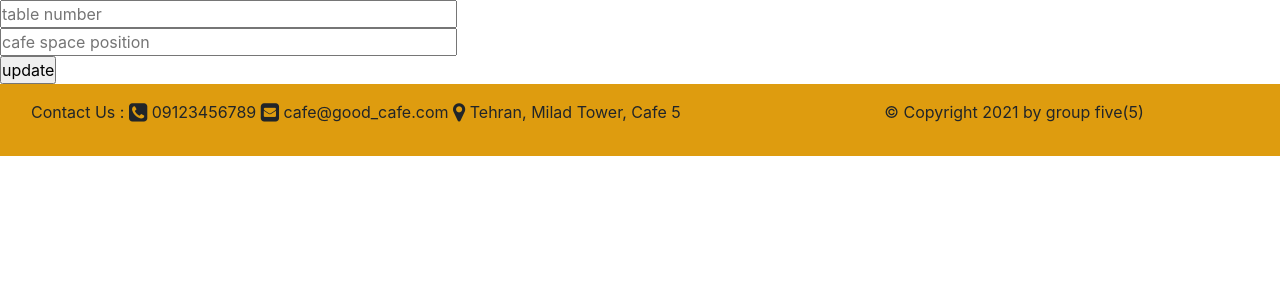
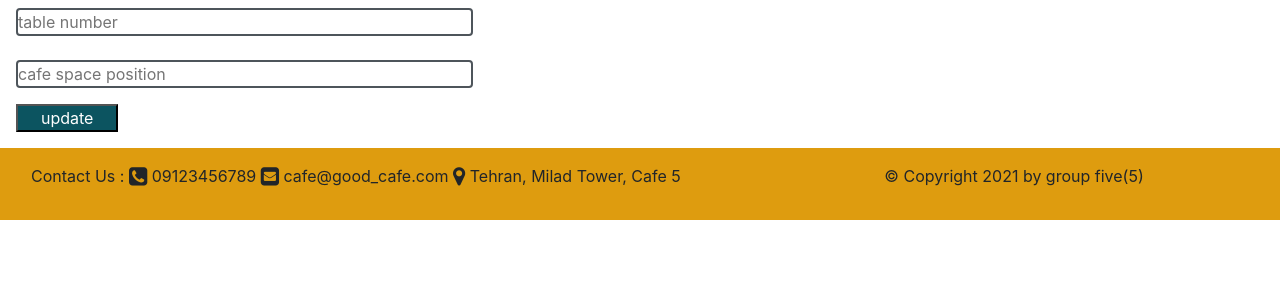
Before and after one commit to sepehr-ahmadi/django_test_project, a Flask app: page /table_update in a window 1280 px wide. Shown: the part 115-415 px from the top of the page. Run offline with Flask 2, Linux system fonts and the light colour scheme; some libraries are stand-ins or nearby versions.

Commit message:
css is table_update

```diff
--- /dev/null
+++ b/static/table_update.css
@@ -0,0 +1,37 @@
+
+input[type=number ]:focus {
+    border: 3px solid #555;
+    background-color: lightblue;
+}
+input[type=number] {
+    margin-top: 1rem;
+    margin-left: 1rem;
+    border: 2px solid #4e555b;
+    border-radius: 4px;
+}
+input {
+    margin-left: 1rem;
+    margin-bottom: 1rem;
+}
+.content{
+  width: 100%;
+  height: 100vh;
+  display: flex;
+  justify-content: center;
+  align-items: center;
+}
+input[type=text ]:focus {
+    border: 3px solid #555;
+    background-color: lightblue;
+}
+input[type=text] {
+    margin-top: .5rem;
+    margin-left: 1rem;
+    border: 2px solid #4e555b;
+    border-radius: 4px;
+}
+#fa {
+  border: 1px solid;
+  padding: 10px;
+  box-shadow: 5px 10px #888888;
+}
--- a/templates/table_update.html
+++ b/templates/table_update.html
@@ -1,7 +1,7 @@
 {% extends "cafe_base.html" %}
 {% block title %}home{% endblock %}
 {% block css %}
-    <link href="{{ url_for("static",filename="home.css") }}" rel="stylesheet">
+    <link href="{{ url_for("static",filename="table_update.css") }}" rel="stylesheet">
 {% endblock %}
 {% block script %}
        <script src="https://ajax.googleapis.com/ajax/libs/jquery/3.5.1/jquery.min.js"></script>
@@ -13,7 +13,7 @@
 <form  action="{{ url_for('table_update') }}" method="post">
 <input type="text" id="table_number" size="40" placeholder="table number" name="table_number"><br>
     <input type="text" id="cofe_space_position" size="40" placeholder="cafe space position" name="cafe_space_position"><br>
-    <input type="submit" id="submitaiton" value="update">
+    <input type="submit" id="submitaiton" value="update" style="background-color: #0c5460;color: white;width: 8%">
 </form>
 
 {% endblock %}
```
